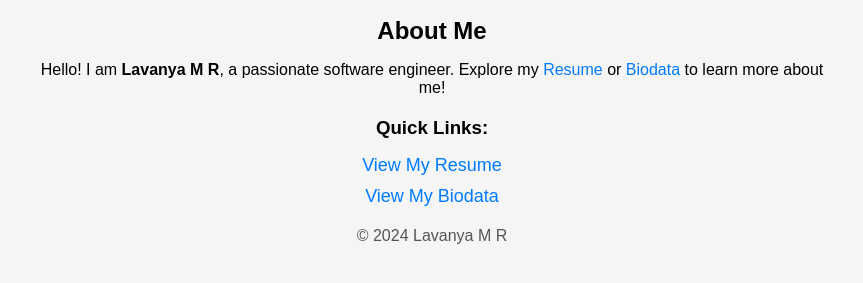
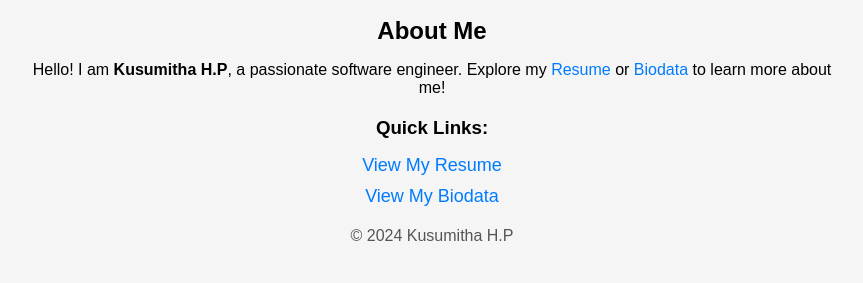
Before and after one commit to Kusumitha-HP/portfolio, a plain HTML site: page index.html in a window 1280 px wide. Shown: the part 131-414 px from the top of the page, without its empty margins (208-1071 px from the left). Drawn offline with Linux system fonts and the light colour scheme.

Commit message:
Update index.html

```diff
--- a/index.html
+++ b/index.html
@@ -21,7 +21,7 @@
       <section>
         <h2>About Me</h2>
         <p>
-          Hello! I am <strong>Lavanya M R</strong>, a passionate software engineer.
+          Hello! I am <strong>Kusumitha H.P</strong>, a passionate software engineer.
           Explore my <a href="resume.html">Resume</a> or <a href="biodata.html">Biodata</a> to learn more about me!
         </p>
       </section>
@@ -36,7 +36,7 @@
     </main>
 
     <footer>
-      <p>&copy; 2024 Lavanya M R</p>
+      <p>&copy; 2024 Kusumitha H.P</p>
     </footer>
   </div>
 </body>
```
